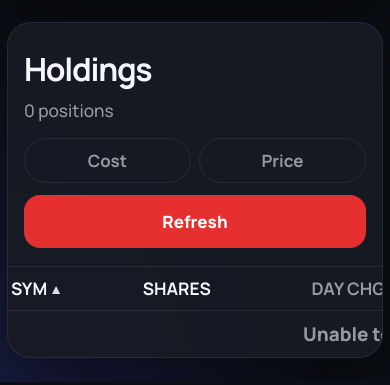
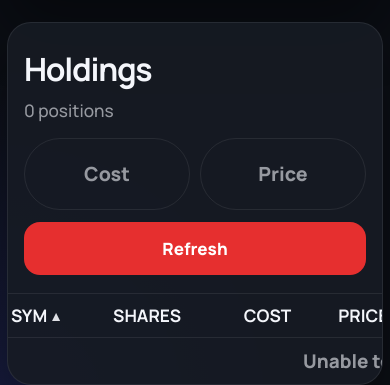
Before and after one commit to rolandtalk/cub_value, a website: page public/index.html in a window 390 px wide. Shown: the part 745-1130 px from the top of the page. Drawn offline with Linux system fonts and the light colour scheme; no server answers.

Commit message:
Restore and enlarge column toggles

```diff
--- a/public/index.html
+++ b/public/index.html
@@ -50,10 +50,10 @@
           </div>
           <div class="holdings-actions">
             <div class="column-toggles" aria-label="Column visibility">
-              <button class="column-toggle" id="toggle-cost" type="button" aria-pressed="false">
+              <button class="column-toggle" id="toggle-cost" type="button" aria-pressed="true">
                 Cost
               </button>
-              <button class="column-toggle" id="toggle-price" type="button" aria-pressed="false">
+              <button class="column-toggle" id="toggle-price" type="button" aria-pressed="true">
                 Price
               </button>
             </div>
--- a/public/styles.css
+++ b/public/styles.css
@@ -148,7 +148,7 @@ h1 {
 .column-toggles {
   display: flex;
   align-items: center;
-  gap: 8px;
+  gap: 12px;
 }
 
 .column-toggle {
@@ -157,9 +157,11 @@ h1 {
   background: transparent;
   color: var(--muted);
   font: inherit;
-  font-size: 0.88rem;
-  font-weight: 700;
-  padding: 10px 14px;
+  font-size: 1.12rem;
+  font-weight: 800;
+  line-height: 1;
+  padding: 18px 28px;
+  min-height: 60px;
   cursor: pointer;
 }
 
@@ -199,11 +201,6 @@ table {
   width: 100%;
   min-width: 860px;
   border-collapse: collapse;
-}
-
-table.hide-cost [data-column="cost"],
-table.hide-price [data-column="price"] {
-  display: none;
 }
 
 thead th {
@@ -347,7 +344,18 @@ tbody td:first-child {
     font-size: 1.08rem;
   }
 
-  .column-toggle,
+  .column-toggles {
+    width: 100%;
+    gap: 10px;
+  }
+
+  .column-toggle {
+    flex: 1;
+    font-size: 1.22rem;
+    padding: 22px 18px;
+    min-height: 72px;
+  }
+
   .refresh-button {
     font-size: 1.06rem;
   }
@@ -365,12 +373,4 @@ tbody td:first-child {
     flex-direction: column;
     align-items: stretch;
   }
-
-  .column-toggles {
-    width: 100%;
-  }
-
-  .column-toggle {
-    flex: 1;
-  }
 }
```
